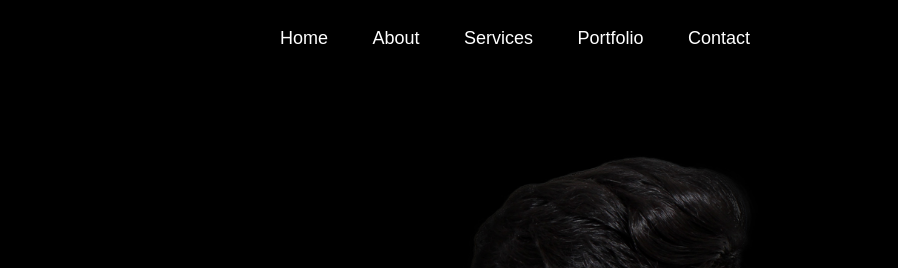
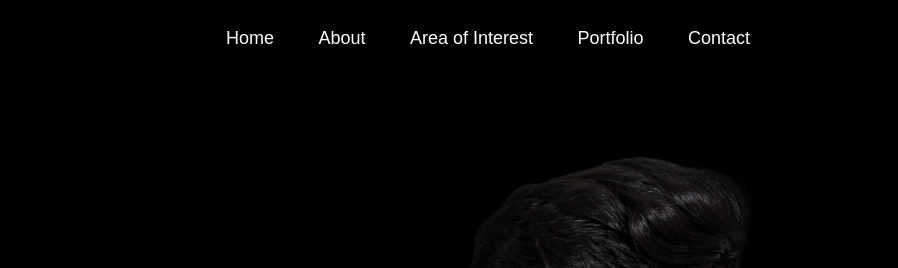
Before and after one commit to DheenaDayalanS/portfolio.github.io, a plain HTML site: page index.htm in a window 1280 px wide. Shown: the top 268 px of the page, 382-1280 px from the left. Drawn offline with Linux system fonts and the light colour scheme.

Commit message:
Add files via upload

```diff
--- a/index.htm
+++ b/index.htm
@@ -17,7 +17,7 @@
             <ul id="sidemenu">
                 <li><a href="#header">Home</a></li>
                 <li><a href="#about">About</a></li>
-                <li><a href="#services">Services</a></li>
+                <li><a href="#services">Area of Interest</a></li>
                 <li><a href="#portfolio">Portfolio</a></li>
                 <li><a href="#contact">Contact</a></li>
                 <i class="fa-solid fa-xmark" onclick="closemenu()"></i>
```
